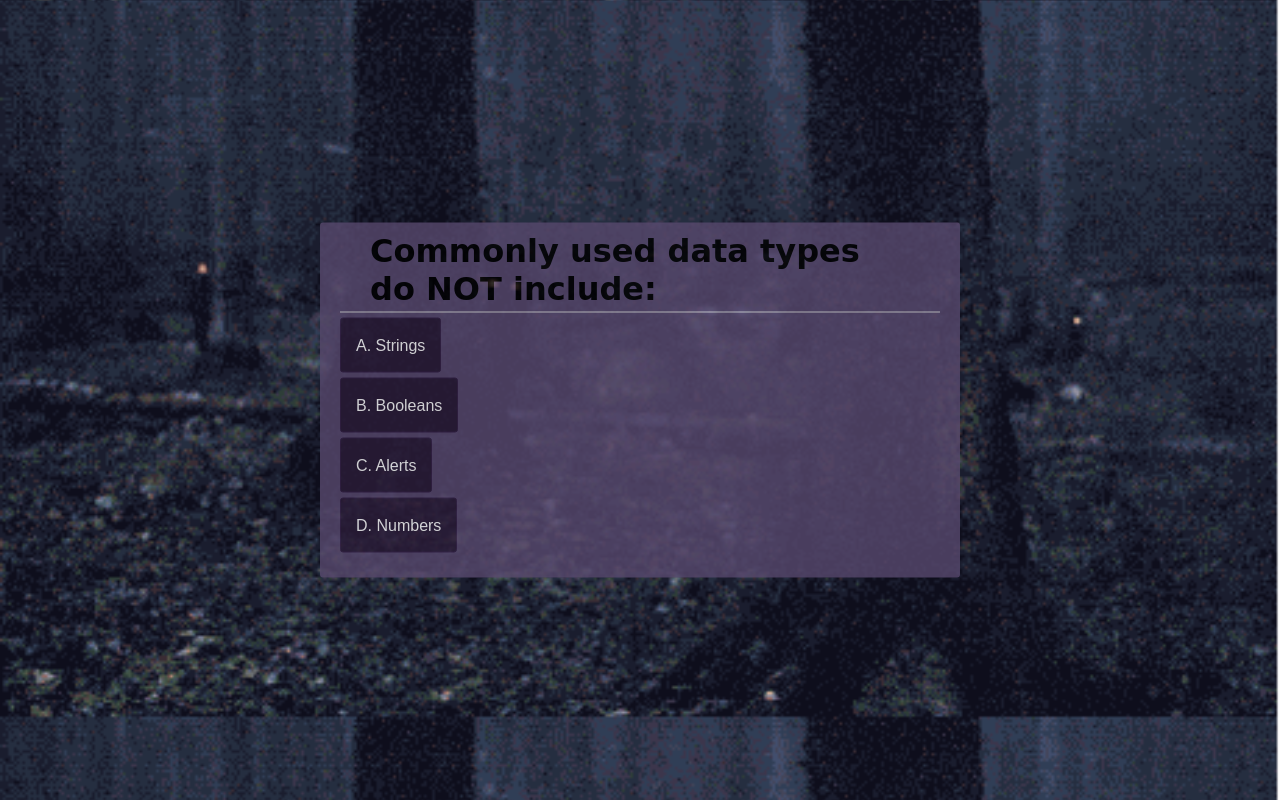
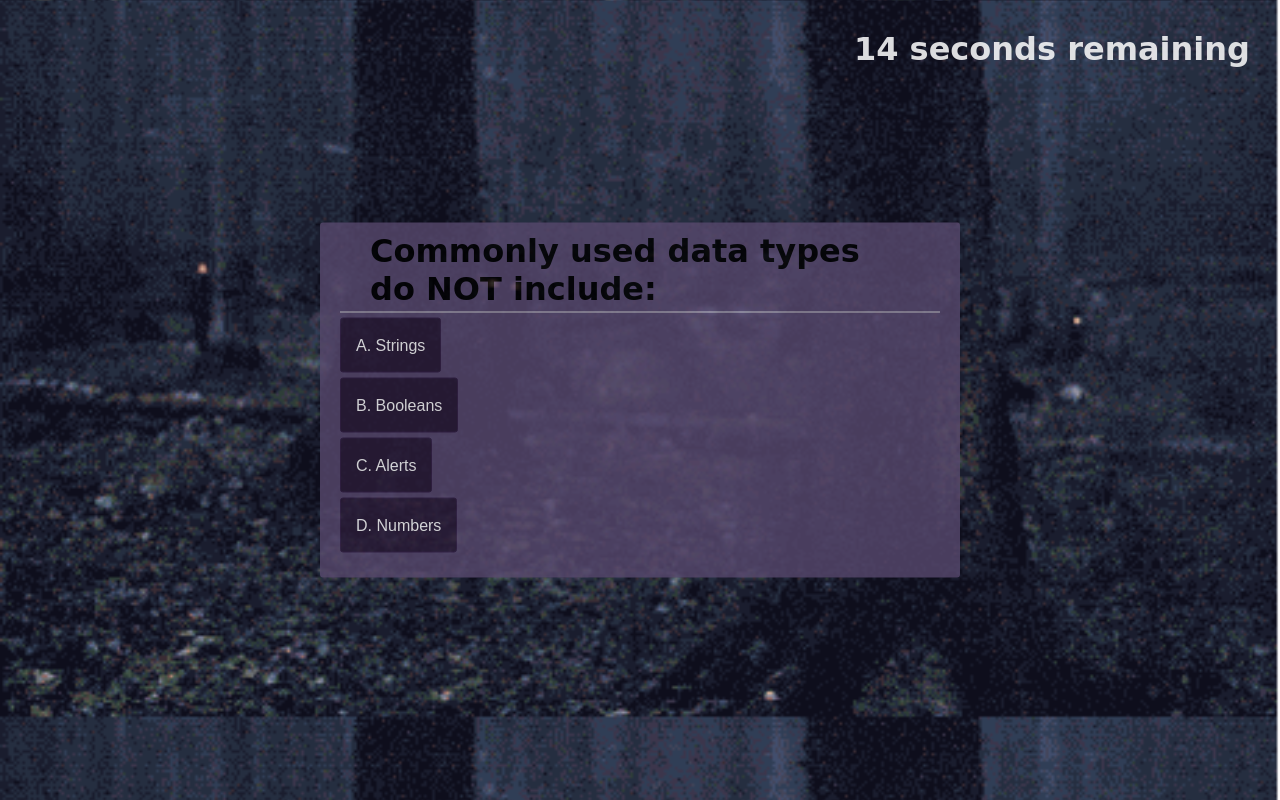
Before and after one commit to sophiadelarosa/Web-API-Code-Quiz, a plain HTML site: page index.html in a window 1280 px wide. Both pictures are taken after a click on the button "I accept". Drawn offline with nearby package versions, Linux system fonts and the light colour scheme; a web font is replaced by a local one.

Commit message:
Version 6: README finished, timer added.

```diff
--- a/index.html
+++ b/index.html
@@ -15,6 +15,7 @@
   <body>
 
     <!--Main screen-->
+    <h2 id="timer"></h2>
     <div id="box">
       <div class="box-label">
         <span>Let's play a game</span>
--- a/script.js
+++ b/script.js
@@ -1,6 +1,7 @@
 //Declaring the elements
 let start_btn = document.getElementById("start-btn");
 let submit_btn = document.getElementById("submit");
+let timer = document.getElementById("timer");
 
 let box = document.getElementById("box");
 let result_box = document.getElementById("result-box");
@@ -8,8 +9,32 @@ let highscore_box = document.getElementById("highscore-box");
 
 //question iterator
 let qi = -1;
+let score = 0;
 
-let score = 0;
+//function for timer
+function countdown() {
+    var timeLeft = 15;
+
+    // Use the `setInterval()` method to call a function to be executed every 1000 milliseconds
+    var timeInterval = setInterval(function () {
+      // As long as the `timeLeft` is greater than 1
+      if (timeLeft > 1) {
+        // Set the `textContent` of `timer` to show the remaining seconds
+        timer.textContent = timeLeft + ' seconds remaining';
+        timeLeft--;
+      } else if (timeLeft === 1) {
+        timer.textContent = timeLeft + ' second remaining';
+        timeLeft--;
+      } else {
+        // Once `timeLeft` gets to 0, set `timerEl` to an empty string
+        timer.textContent = '';
+        // Use `clearInterval()` to stop the timer
+        clearInterval(timeInterval);
+        // Call the `endQuiz()` function
+        endQuiz();
+      }
+    }, 1000);
+  }
 
 //creating an array for questions and stuff
 let questions = [
@@ -45,6 +70,7 @@ start_btn.addEventListener("click", createQuiz);
 
 //start the quiz
 function createQuiz() {
+    countdown();
     questionLooper();
     console.log("Why are you looking down here? Focus on the quiz.");
 }
@@ -63,8 +89,6 @@ function endQuiz() {
     //make initial box
     box.innerHTML += `<input type="text" id="initials" placeholder = "Please enter your initials">
         <button id="submit" onClick="submitScore()"> Submit </button>`
-
-
 }
 
 //function to loop through the questions
@@ -89,15 +113,13 @@ function checkAnswer(event, qi) {
     if (element.value == questions[qi].answer) {
         score = score + 20;
         console.log(score);
-        //createDiv.textContent = "Correct! The answer is: " + questions[qi].answer;
     } else {
-        //don't let score get less than 0
+        //score cannot be less than 0
         score = score - 20;
         if (score <= 0) {
             score = 0;
         }
         console.log(score);
-        //createDiv.textContent = "Wrong! The correct answer is: " + questions[qi].answer;
     }
     questionLooper();
 }
--- a/style.css
+++ b/style.css
@@ -117,3 +117,13 @@ button:hover {
   font-family: 'Kirang Haerang', cursive;
   font-size: xx-large;
 }
+
+#timer {
+  margin: 30px;
+  display: flex;
+  justify-content: right;
+  color: white;
+  font-family: 'Kirang Haerang', cursive;
+  font-size: xx-large;
+  opacity: 85%;
+}
```
Also changed, not shown: 1 other file.
